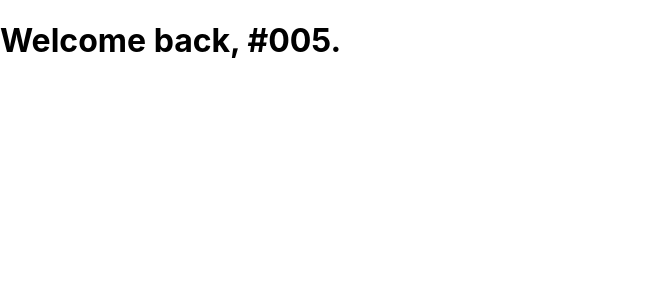
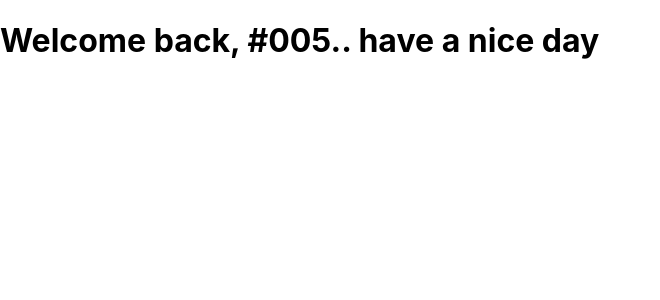
Before and after one commit to aaron-peloquin/react-structure, a React (Create React App) app: page / in a window 1280 px wide. Shown: the top 300 px of the page, without its empty margins (0-660 px from the left). Built offline with nearby package versions, Linux system fonts and the light colour scheme.

Commit message:
changed over to inline type definitions

```diff
--- a/src/components/pages/Welcome.tsx
+++ b/src/components/pages/Welcome.tsx
@@ -5,15 +5,20 @@ interface objUser {
   permission: boolean,
 }
 
-interface props {
- name?: string,
- user: objUser,
-}
-const Welcome: React.SFC<props> = ({
+const Welcome: React.SFC<{
+  name?: string,
+  other?: string,
+  user: {
+    id: number,
+    permission: boolean,
+    optional?: string,
+  },
+ }> = ({
   name,
+  other = 'have a nice day',
   user,
 }) => {
- return <h1>Welcome back, {name || `#00${user.id}`}.</h1>
+ return <h1>Welcome back, {name || `#00${user.id}`}.. {other}</h1>
 }
 
 export default Welcome
```
